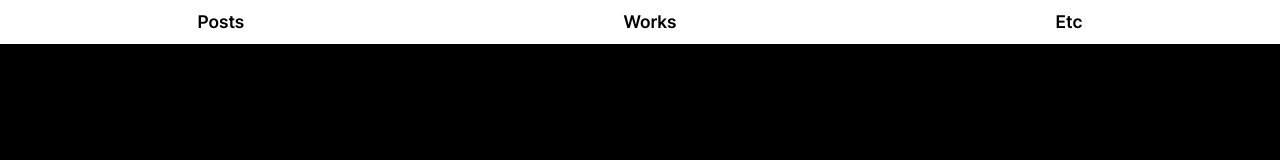
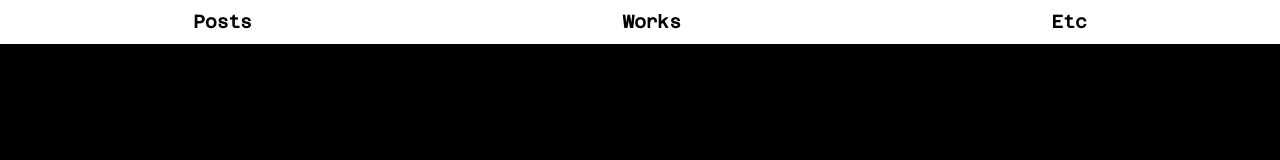
Before and after one commit to pseudopool/taiscookie, a Next.js app: page / in a window 1280 px wide. Shown: the top 160 px of the page. Built offline with nearby package versions, Linux system fonts and the light colour scheme.

Commit message:
style: change navigator font

```diff
--- a/src/components/navigator.tsx
+++ b/src/components/navigator.tsx
@@ -2,7 +2,7 @@ import Link from "next/link";
 
 const Navigator = () => {
   return (
-    <nav className="p-2 sticky top-0 bg-white border-b-2 border-black z-10">
+    <nav className="p-2 sticky top-0 bg-white border-b-2 border-black z-10 font-azeret">
       <ul className="flex text-lg w-full items-center justify-around font-semibold">
         <li>
           <Link href="/posts">Posts</Link>
```
